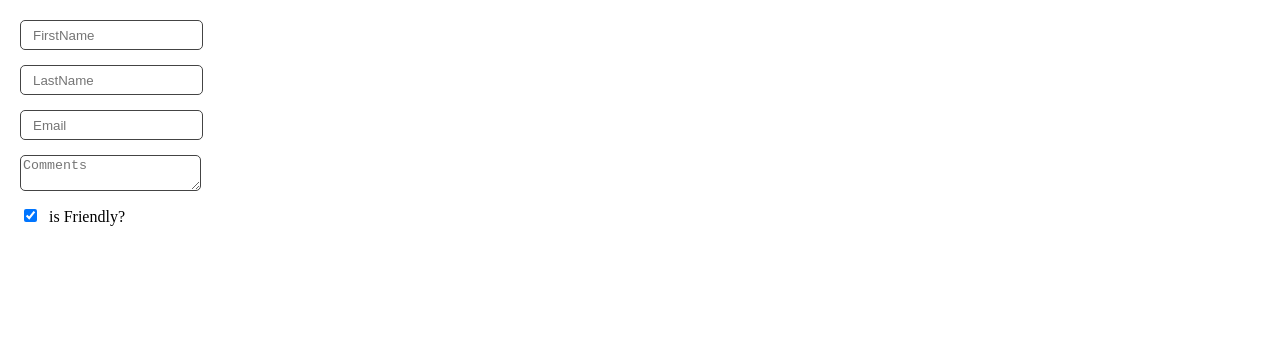
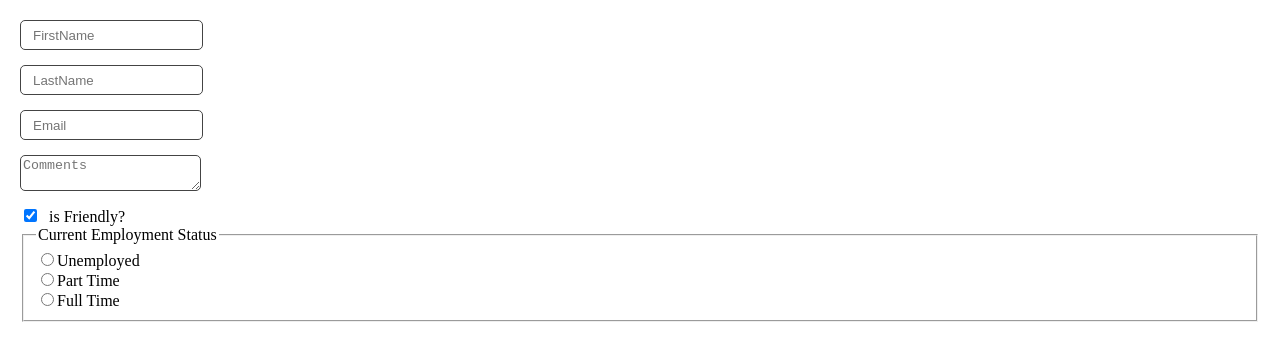
Before and after one commit to Purna-ASU/forms-using-react, a React (Vite) app: page / in a window 1280 px wide. Shown: the top 360 px of the page. Built offline with nearby package versions, Linux system fonts and the light colour scheme.

Commit message:
Radio Buttons

```diff
--- a/src/App.jsx
+++ b/src/App.jsx
@@ -8,7 +8,8 @@ function App() {
     lastName: "",
     email: "",
     comments: "",
-    isFriendly: true
+    isFriendly: true,
+    employment: ""
   })
   console.log(formData)
   function handleChange(event) {
@@ -29,6 +30,19 @@ function App() {
       <textarea placeholder='Comments' onChange={handleChange} name='comments' value={formData.comments}/>
       <input type='checkbox' onChange={handleChange} name='isFriendly' id='isFriendly' checked={formData.isFriendly} />
       <label htmlFor='isFriendly'>is Friendly?</label>
+      <br />
+      <fieldset>
+        <legend>Current Employment Status</legend>
+        <input type='radio' id='unemployed' onChange={handleChange} name='employment' value="unemployed"/>
+        <label htmlFor='unemployed'>Unemployed</label>
+        <br/>
+        <input type='radio' id='part-time' onChange={handleChange} name='employment' value="part-time"/>
+        <label htmlFor='part-time'>Part Time</label>
+        <br/>
+        <input type='radio' id='full-time' onChange={handleChange} name='employment' value="full-time"/>
+        <label htmlFor='full-time'>Full Time</label>
+        <br/>
+      </fieldset>
     </form>
   )
 }
```
